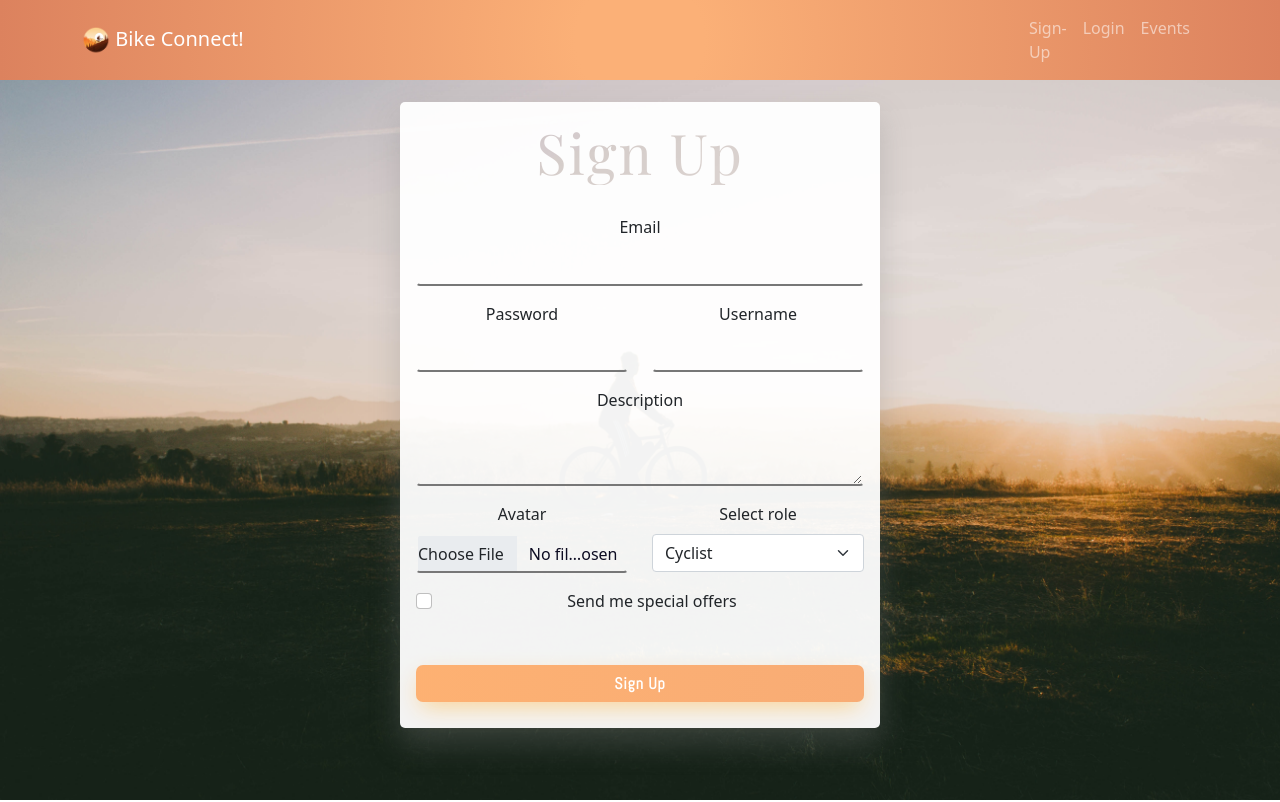
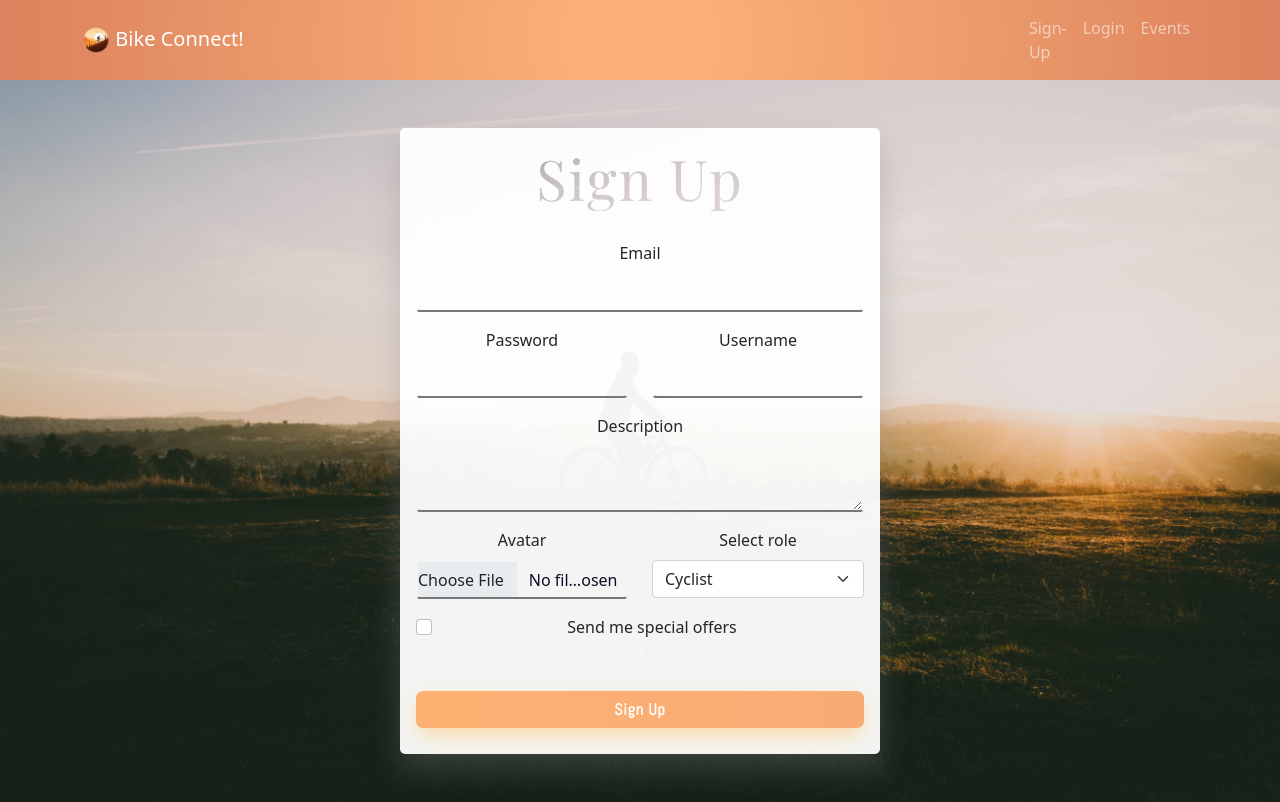
Before and after one commit to lontel/client, a React (Create React App) app: page /account/sign-up in a window 1280 px wide. Built offline with nearby package versions, Linux system fonts and the light colour scheme; no server answers; a web font is replaced by a local one.

Commit message:
sing up form update

```diff
--- a/src/components/SignupForm/SignupForm.css
+++ b/src/components/SignupForm/SignupForm.css
@@ -9,9 +9,7 @@
     width: 480px;
     padding: 1em;
     padding-bottom: 610px;
-    margin-top: 102px;
 
-    position: fixed;
     bottom: 0;
     right: 0;
     left: 0;
```
